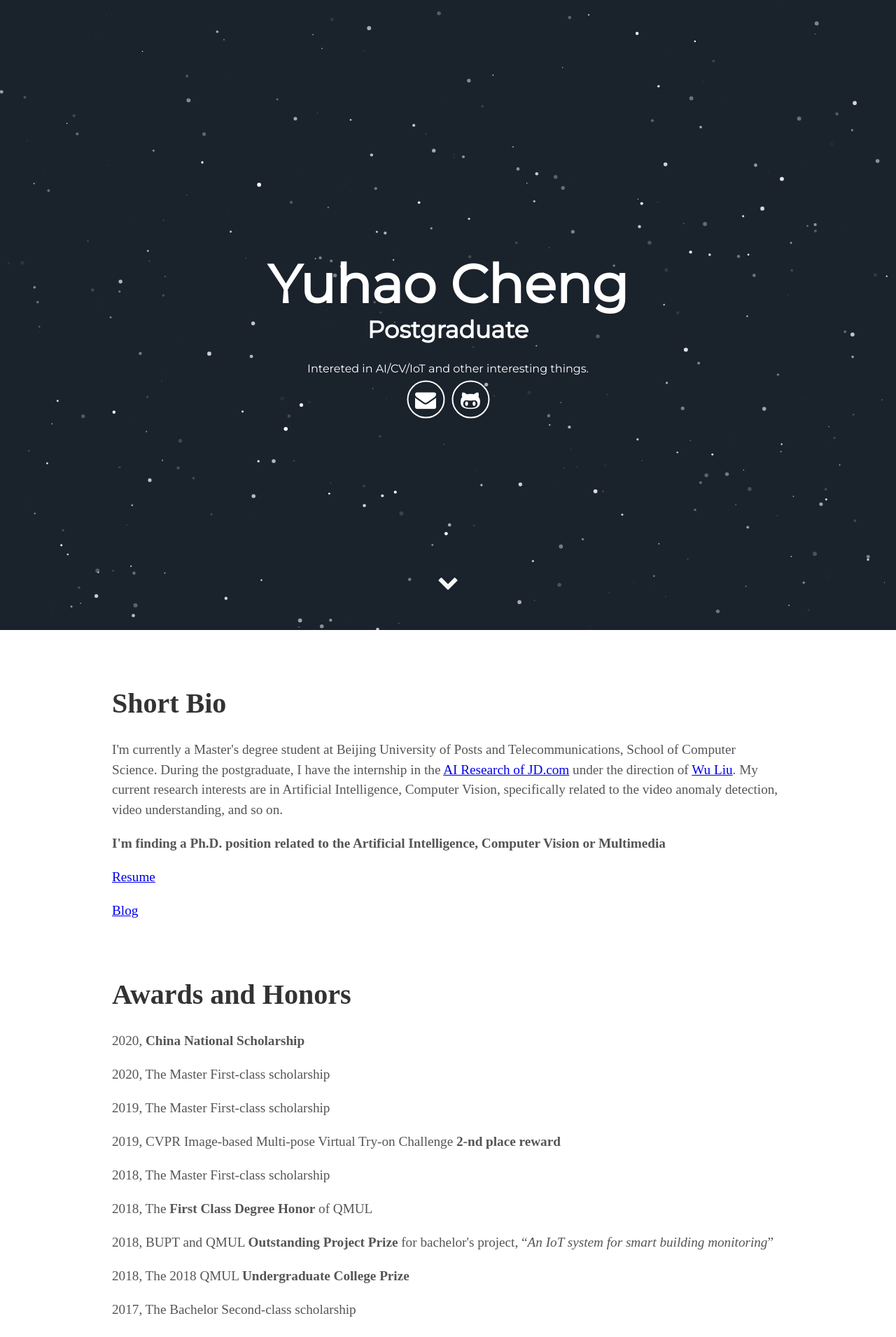
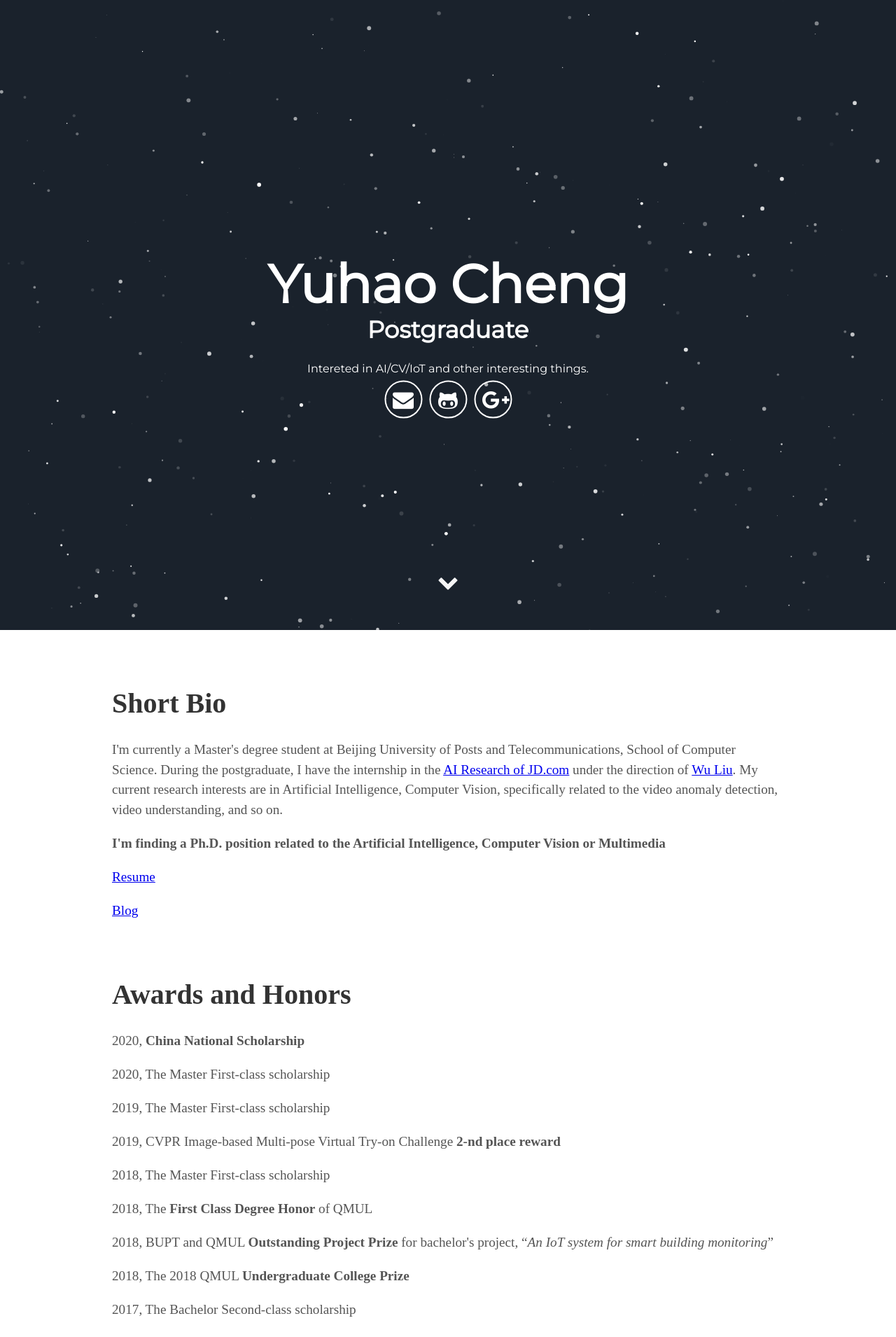
Before and after one commit to YuhaoCheng/yuhaocheng.github.io, a Jekyll site: the page built from index.html, in a window 1280 px wide. Shown: the top 1910 px of the page at 70% size. Built offline with Jekyll 4.4.1, drawn with Linux system fonts in a browser that asks for light colours; some web fonts are replaced.

Commit message:
Update header.html

```diff
--- a/_includes/header.html
+++ b/_includes/header.html
@@ -8,8 +8,9 @@
         {{ site.user_description }}
       </div>
       <div class="header-icons">
-        <a aria-label="Send email" href="mailto:yuhao.cheng@outlook.com"><i class="icon fa fa-envelope"></i></a>
+        <a aria-label="Send email" href="mailto:yuhao.cheng[at]outlook[dot]com"><i class="icon fa fa-envelope"></i></a>
         <a aria-label="My Github" target="_blank" href="https://github.com/YuhaoCheng"><i class="icon fa fa-github-alt" aria-hidden="true"></i></a>
+        <a aria-label="Google Sholar" target="_blank" href="https://github.com/YuhaoCheng"><i class="icon fa fa-google-plus" aria-hidden="true"></i></a>
       </div>
       <div class="header-links">
         <!-- <a class="link" href="#about" data-scroll>About Me</a> -->
```
